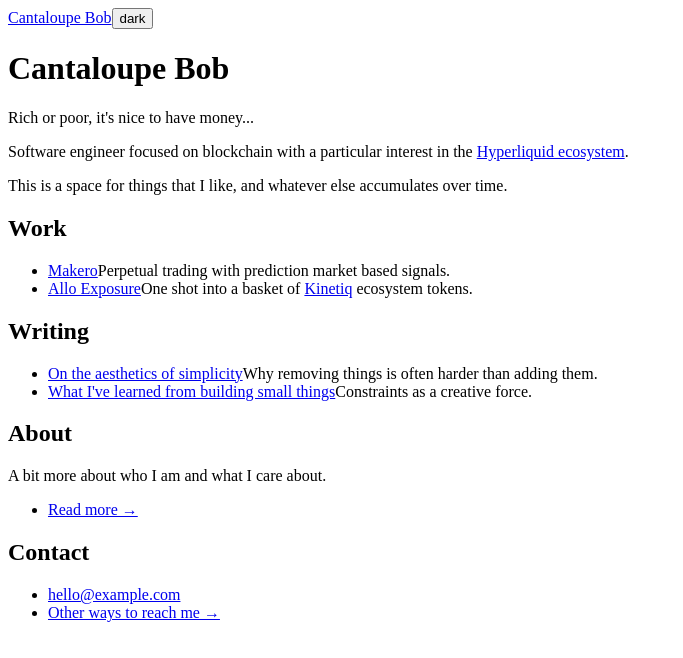
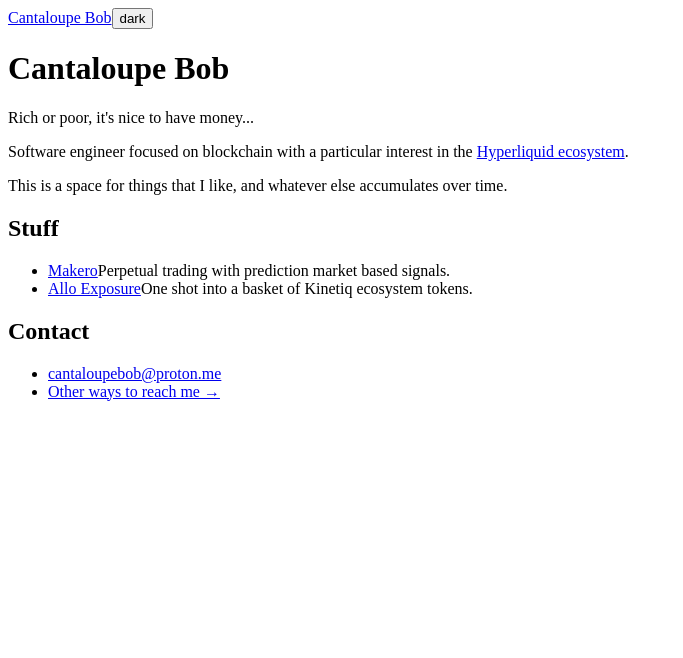
Before and after one commit to CantaloupeBob/CantaloupeBob.github.io, a React (Vite) app: page / in a window 1280 px wide. Shown: the top 658 px of the page, without its empty margins (0-683 px from the left). Built offline with nearby package versions, Linux system fonts and the light colour scheme; the HTML template or start-up script is replaced by a standard one.

Commit message:
feat: allo exposure project

```diff
--- a/src/content/index.tsx
+++ b/src/content/index.tsx
@@ -31,19 +31,8 @@ export const workItems: WorkMeta[] = [
   {
     slug: "allo-exposure",
     title: "Allo Exposure",
-    description: (
-      <>
-        One shot into a basket of{" "}
-        <a
-          href="https://kinetiq.xyz/"
-          target="_blank"
-          rel="noopener noreferrer"
-        >
-          Kinetiq
-        </a>{" "}
-        ecosystem tokens.
-      </>
-    ),
+    externalLink: "http://alloexposure.xyz/",
+    description: <>One shot into a basket of Kinetiq ecosystem tokens.</>,
   },
 ];
 
--- a/src/content/work/allo-exposure/allo-exposure.tsx
+++ b/src/content/work/allo-exposure/allo-exposure.tsx
@@ -3,41 +3,44 @@ import video from "./assets/video.mov";
 export default function AlloExposure() {
   return (
     <>
+      <p>
+        <a href="https://kinetiq.xyz">Kinetiq</a> offers a suite of products
+        that support the growth and sustainability of the Hyperliquid ecosystem
+        through integrations with both the HyperEvm and HyperCore.
+      </p>
+
       <video src={video} controls playsInline />
 
       <p>
-        Opening paragraph. Set the scene quickly — what is this, and why did you
-        build it?
+        Many of Kinetiq's products have their own associated token, and as a
+        result, gaining exposure across the entire ecosystem requires executing
+        multiple swaps and transactions. While this isn't a major inconvenience,
+        it can feel cumbersome.
       </p>
 
-      <h2>Background</h2>
+      <p>
+        I made this tool to simplify that process. Users can specify a single
+        input token and a set of ouput tokens, along with their desired exposure
+        to each, and the app bundles the transactions into one. Additionally,
+        because HYPE can be staked into kHYPE and KNTQ can be staked into sKNTQ,
+        users have the option to stake a portion of their allocation instead of
+        swapping directly into the liquid token.
+      </p>
 
       <p>
-        Some context that helps the reader understand the scope of the work.
-        Where did this come from? Was it a client project, a personal project,
-        something in between?
+        This isn't a complex or particularly useful thing, but its something I
+        wanted to use and so I built it anyway.
       </p>
 
-      <h2>What Was Built</h2>
-
       <p>
-        The concrete description of what you made. Be specific. Generalities are
-        less interesting than details.
+        While the contract is stateless and minimal, it is not audited so use at
+        your own risk.
       </p>
-
-      <h3>A sub-section if you need one</h3>
-
       <p>
-        Use h3 for finer-grained breakdowns within a section. These render as
-        small all-caps labels, keeping the visual weight low while still
-        providing structure for the reader.
-      </p>
-
-      <h2>Reflection</h2>
-
-      <p>
-        What did this teach you? Would you make the same choices again? Honest
-        reflection is more interesting than a polished success story.
+        The code for both the{" "}
+        <a href="https://github.com/CantaloupeBob/alloexposure">frontend</a> and{" "}
+        <a href="https://github.com/CantaloupeBob/allo_exposure">contract</a> is
+        public.
       </p>
     </>
   );
--- a/src/data/links.ts
+++ b/src/data/links.ts
@@ -1,10 +1,10 @@
-import type { LinkItem } from '../types';
+import type { LinkItem } from "../types";
 
 // Single source of truth for external/social links used across pages.
 export const socialLinks: LinkItem[] = [
-  { label: 'GitHub', href: 'https://github.com/', external: true },
-  { label: 'Twitter', href: 'https://twitter.com/', external: true },
-  { label: 'LinkedIn', href: 'https://linkedin.com/in/', external: true },
+  { label: "GitHub", href: "https://github.com/", external: true },
+  { label: "Twitter", href: "https://twitter.com/", external: true },
+  { label: "LinkedIn", href: "https://linkedin.com/in/", external: true },
 ];
 
-export const email = 'hello@example.com';
+export const email = "cantaloupebob@proton.me";
--- a/src/pages/ArticlePage.tsx
+++ b/src/pages/ArticlePage.tsx
@@ -46,8 +46,9 @@ export default function ArticlePage({ type }: ArticlePageProps) {
         {externalLink && (
           <p className="subtitle">
             <a href={externalLink} target="_blank" rel="noopener noreferrer">
-              Perpetual trading with prediction market based signals.
-            </a>
+              Travel there
+            </a>{" "}
+            &rarr;
           </p>
         )}
       </div>
--- a/src/pages/Home.tsx
+++ b/src/pages/Home.tsx
@@ -1,6 +1,6 @@
 import Section from "../components/Section";
 import PageLink from "../components/PageLink";
-import { workItems, writingItems } from "../content/index";
+import { workItems } from "../content/index";
 import { email } from "../data/links";
 
 export default function Home() {
@@ -30,7 +30,7 @@ export default function Home() {
         </p>
       </Section>
 
-      <Section heading="Work">
+      <Section heading="Stuff">
         <ul className="link-list">
           {workItems.map((item) => (
             <li key={item.slug}>
@@ -41,7 +41,7 @@ export default function Home() {
         </ul>
       </Section>
 
-      <Section heading="Writing">
+      {/*<Section heading="Writing">
         <ul className="link-list">
           {writingItems.map((item) => (
             <li key={item.slug}>
@@ -50,16 +50,16 @@ export default function Home() {
             </li>
           ))}
         </ul>
-      </Section>
+      </Section>*/}
 
-      <Section heading="About">
+      {/*<Section heading="About">
         <p>A bit more about who I am and what I care about.</p>
         <ul className="link-list">
           <li>
             <PageLink href="/about">Read more →</PageLink>
           </li>
         </ul>
-      </Section>
+      </Section>*/}
 
       <Section heading="Contact">
         <ul className="link-list">
```
